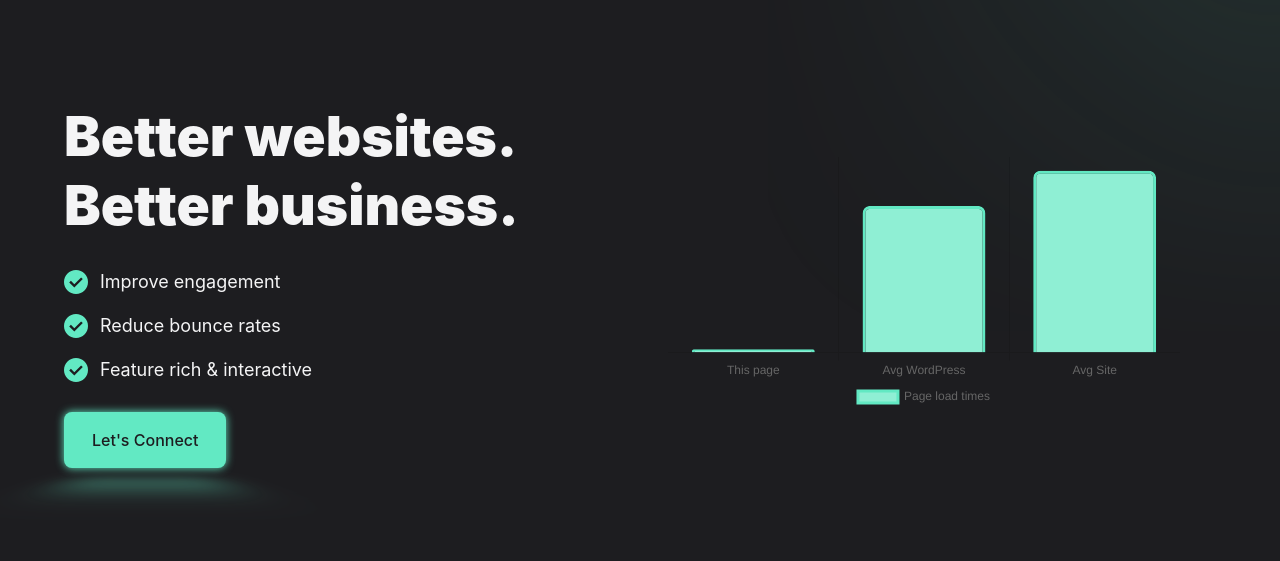
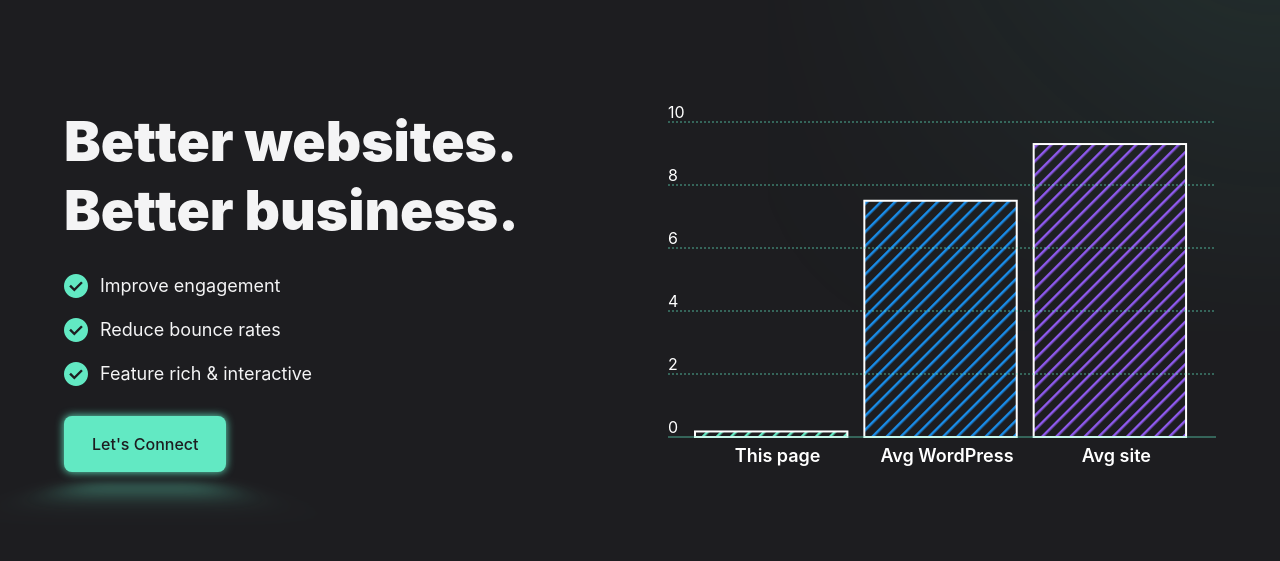
Before and after one commit to jaminwebdev/outfoxweb-astro, an Astro site: page /web-development in a window 1280 px wide. Shown: the part 120-681 px from the top of the page. Built offline with nearby package versions, Linux system fonts and the light colour scheme; Astro itself is replaced by a stand-in of ours; a web font is replaced by a local one.

Commit message:
replace old chart with d3

```diff
--- /dev/null
+++ b/src/components/charts/BarChart.svelte
@@ -0,0 +1,107 @@
+<script lang="ts">
+  import { scaleLinear } from 'd3-scale';
+
+  const AVG_TIME = 175.5;
+  const getPageLoadTime = () => {
+    if (typeof window !== 'undefined') {
+      const navigation = performance.getEntriesByType('navigation')[0] as PerformanceNavigationTiming;
+      const timing = navigation.domContentLoadedEventEnd - navigation.startTime;
+      if (timing > 500) {
+        return AVG_TIME
+      }
+      return timing
+    }
+    return 0;
+  };
+
+  const pageLoad = (getPageLoadTime() || AVG_TIME) / 1000;
+  const COLORS = ['stroke-primary', 'stroke-secondary', 'stroke-tertiary']
+
+  const points = [
+    { title: 'This page', time: pageLoad },
+    { title: 'Avg WordPress', time: 7.5 },
+    { title: 'Avg site', time: 9.3 },
+  ];
+
+  // Dimensions, Margins & Scales
+  const yTicks = [0, 2, 4, 6, 8, 10];
+  const padding = { top: 20, right: 15, bottom: 40, left: 25 };
+
+  let width = '100%';
+  let height = 375;
+
+  $: xScale = scaleLinear()
+    .domain([0, points.length])
+    .range([padding.left, width - padding.right]);
+
+  let yScale = scaleLinear()
+    .domain([0, Math.max.apply(null, yTicks)])
+    .range([height - padding.bottom, padding.top]);
+
+  $: innerWidth = width - (padding.left + padding.right);
+  $: barWidth = innerWidth / points.length;
+</script>
+
+<div class="w-full" bind:clientWidth={width}>
+  <svg {height} class='w-full'>
+    <!-- 4. Design the bars -->
+     <defs>
+      {#each points as point, i}
+        <pattern id="line-pattern-{i}" patternUnits="userSpaceOnUse" width="10" height="10" patternTransform="rotate(45)">
+          <line x1="0" y1="0" x2="0" y2="10" class="{COLORS[i]}" stroke-width="5"></line>
+        </pattern>
+      {/each}
+     </defs>
+    <g class="bars">
+      {#each points as point, i}
+        <rect
+          x={xScale(i) + 2}
+          y={yScale(point.time)}
+          width={barWidth * 0.9}
+          height={yScale(0) - yScale(point.time)}
+          style="fill: url('#line-pattern-{i}'); stroke: white; stroke-width: 2;"/>
+      {/each}
+    </g>
+    <!-- Design y axis -->
+    <g class="axis y-axis">
+      {#each yTicks as tick}
+        <g class="tick tick-{tick}" transform="translate(0, {yScale(tick)})">
+          <line x2="100%" class='stroke-primary/70'/>
+          <text y="-4" class="fill-white text-base font-normal">
+            {tick}
+          </text>
+        </g>
+      {/each}
+    </g>
+
+    <!-- Design x axis -->
+    <g class="axis x-axis">
+      {#each points as point, i}
+        <g class="tick" transform="translate({xScale(i)}, {height})">
+          <text x={barWidth / 2} y="-15" class="text-lg font-semibold fill-white">
+            {point.title}
+          </text>
+        </g>
+      {/each}
+    </g>
+  </svg>
+</div>
+
+<style>
+  .x-axis .tick text {
+    text-anchor: middle;
+  }
+
+  .tick text {
+    text-anchor: start;
+  }
+
+  .tick line {
+    stroke-dasharray: 2;
+  }
+
+  .tick.tick-0 line {
+    display: inline-block;
+    stroke-dasharray: 0;
+  }
+</style>
--- a/src/pages/web-development/index.astro
+++ b/src/pages/web-development/index.astro
@@ -19,7 +19,7 @@ import WebDevFAQs from '@components/sections/web-development/WebDevFAQs.svelte'
 import { testimonials } from '@/utils/testimonials';
 import { Image } from 'astro:assets';
 // @ts-ignore
-import Chart from '@components/Chart.svelte'
+import BarChart from '@components/charts/BarChart.svelte'
 
 const seo = {
 	title: 'Web Development: Fast, Reliable, and Engaging | Outfox Web',
@@ -43,8 +43,8 @@ const seo = {
         Let's Connect
       </MultiStepDialog>
     </div>
-    <div class="relative grid justify-center md:justify-normal">
-      <Chart client:only />
+    <div class="relative">
+      <BarChart client:only />
     </div>
   </header>
   <section id="benefitsRow" class="grid grid-cols-1 md:grid-cols-3 gap-8 mb-[125px]">
```
Also changed, not shown: src/components/charts/Chart.svelte (renamed from src/components/Chart.svelte).
